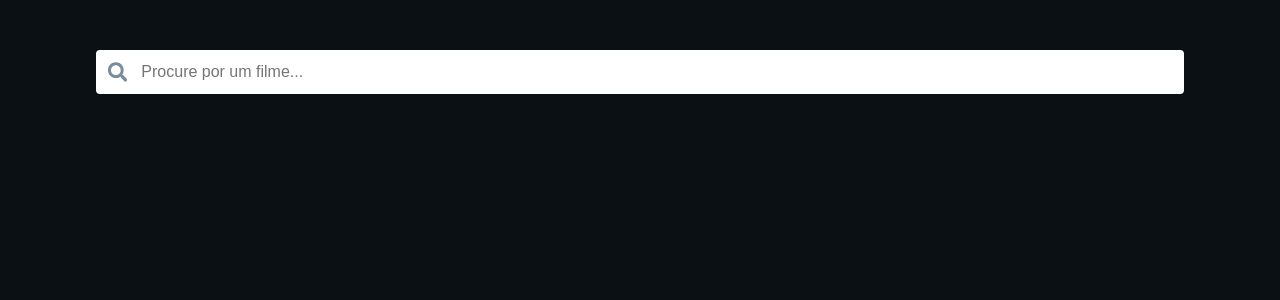
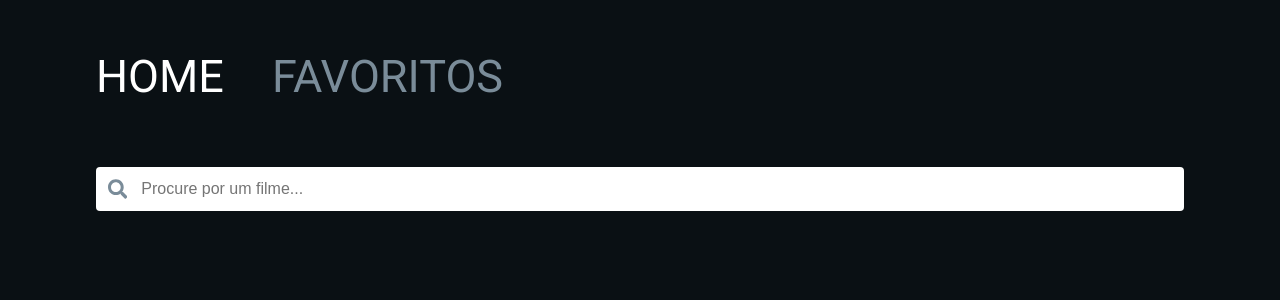
Before and after one commit to matheuscuba/catalogo-filmes-aula, a React (Create React App) app: page / in a window 1280 px wide. Shown: the top 300 px of the page. Built offline with nearby package versions, Linux system fonts and the light colour scheme.

Commit message:
Ajustes Rotas

```diff
--- a/package.json
+++ b/package.json
@@ -12,6 +12,7 @@
     "qs": "^6.10.1",
     "react": "^17.0.2",
     "react-dom": "^17.0.2",
+    "react-router-dom": "^6.0.1",
     "react-scripts": "4.0.3",
     "web-vitals": "^1.1.2"
   },
--- a/src/App.js
+++ b/src/App.js
@@ -1,40 +1,22 @@
 import React, { Component } from 'react';
+import './App.scss';
 
-import './App.scss';
-import MovieCard from './components/MovieCard';
-import SearchBar from './components/SearchBar';
-import MovieAPI from './services/MovieAPI';
+import { Route, Routes, BrowserRouter as Router } from 'react-router-dom';
+import Home from './pages/Home';
+import Favoritos from './pages/Favoritos';
+import Navbar from './components/Navbar';
+
 class App extends Component {
-
-    state = {
-        movies: []
-    }
-
-    onSearch(title){
-
-        if(!title){
-            this.setState({
-                movies: []
-            })
-
-            return;
-        }
-
-        MovieAPI.searchMovies(title)
-            .then((data) => {
-                this.setState({
-                    movies: Array.from(data.data.results).sort((a, b) => new Date(b.release_date) - new Date(a.release_date))
-                })
-            });
-    }
-
     render(){
         return (
             <div className="App">
-                <SearchBar onSearch={(title) => this.onSearch(title)}/>
-                <div className="movie-wrapper">
-                    { this.state.movies.map(movie => <MovieCard movie={movie} />) }
-                </div>
+               <Router>
+                   <Navbar />
+                   <Routes>
+                       <Route path="/" element={<Home />} />
+                       <Route path="/favoritos" element={<Favoritos />} />
+                   </Routes>
+               </Router>
             </div>
         );
     }
--- a/src/App.scss
+++ b/src/App.scss
@@ -11,10 +11,3 @@ body{
   margin: auto;
   margin-top: 50px;
 }
-
-.movie-wrapper{
-  display: flex;
-  flex-direction: row;
-  flex-wrap: wrap;
-  justify-content: space-between;
-}
--- a/src/components/MovieCard/index.js
+++ b/src/components/MovieCard/index.js
@@ -2,12 +2,19 @@ import React, { Component } from 'react'
 import './movieCard.scss'
 import HeartSvg from './../../svg/heart';
 import HeartFullSvg from './../../svg/heart-full';
+const NO_IMAGE = 'https://via.placeholder.com/180x240';
+
 class MovieCard extends Component {
 
     render(){
 
         let movie = this.props.movie;
-        movie.image = 'https://image.tmdb.org/t/p/w500' + movie.poster_path;
+
+        if(movie.poster_path) {
+            movie.image = 'https://image.tmdb.org/t/p/w500' + movie.poster_path;
+        } else {
+            movie.image = NO_IMAGE;
+        }
 
         let releaseDate = new Date(movie.release_date);
         movie.year = releaseDate.getUTCFullYear();
--- /dev/null
+++ b/src/components/Navbar/index.js
@@ -0,0 +1,51 @@
+import React, { Component } from 'react';
+import { Link } from 'react-router-dom';
+
+import './navbar.scss';
+
+export default class Navbar extends Component {
+
+    state = {
+        menu: [
+            { label: 'HOME', path: '/', active: true }, //0
+            { label: 'FAVORITOS', path: '/favoritos'  }, //1
+        ],
+    }
+
+    componentDidMount(){
+        var location = window.location;
+        let menu = this.state.menu.map((item) => ({
+            ...item,
+            active: item.path == location.pathname
+        }));
+
+        this.setState({ menu });
+    }
+
+    toggleActive(index){
+        let menu = this.state.menu;
+        menu = menu.map((item) => ({ ...item, active: false }));
+        menu[index].active = true;
+        this.setState({ menu });
+    }
+
+    render() {
+        return (
+            <nav className="nav">
+                <ul>
+                    { this.state.menu.map((item, index) => (
+                        <li>
+                            <Link
+                                to={item.path}
+                                onClick={() => this.toggleActive(index)}
+                                className={item.active ? 'active' : ''}
+                            >
+                                {item.label}
+                            </Link>
+                        </li>
+                    ))}
+                </ul>
+            </nav>
+        );
+    }
+}
--- /dev/null
+++ b/src/components/Navbar/navbar.scss
@@ -0,0 +1,28 @@
+@import './../../variaveis';
+
+.nav{
+    width: 100%;
+    margin-bottom: 4rem;
+
+    ul {
+        list-style: none;
+        padding: 0;
+        width: 100%;
+
+        li {
+            display: inline-block;
+            margin-right: 3rem;
+
+            a {
+                color: $lightGrey;
+                font-size: 45px;
+                font-weight: lighter;
+                text-decoration: none;
+
+                &.active{
+                    color: white;
+                }
+            }
+        }
+    }
+}
--- /dev/null
+++ b/src/pages/Favoritos/index.js
@@ -0,0 +1,13 @@
+import React, { Component } from 'react';
+
+// import { Container } from './styles';
+
+export default class Favoritos extends Component {
+    render() {
+        return (
+            <div>
+                <h1>Favoritos</h1>
+            </div>
+        );
+    }
+}
--- /dev/null
+++ b/src/pages/Home/index.js
@@ -0,0 +1,44 @@
+import React, { Component } from 'react';
+
+import './styles.scss';
+import MovieCard from './../../components/MovieCard';
+import SearchBar from './../../components/SearchBar';
+import MovieAPI from './../../services/MovieAPI';
+
+class Home extends Component {
+
+    state = {
+        movies: []
+    }
+
+    onSearch(title){
+
+        if(!title){
+            this.setState({
+                movies: []
+            })
+
+            return;
+        }
+
+        MovieAPI.searchMovies(title)
+            .then((data) => {
+                this.setState({
+                    movies: Array.from(data.data.results).sort((a, b) => new Date(b.release_date) - new Date(a.release_date))
+                })
+            });
+    }
+
+    render(){
+        return (
+            <>
+                <SearchBar onSearch={(title) => this.onSearch(title)}/>
+                <div className="movie-wrapper">
+                    { this.state.movies.map(movie => <MovieCard movie={movie} />) }
+                </div>
+            </>
+        );
+    }
+}
+
+export default Home;
--- /dev/null
+++ b/src/pages/Home/styles.scss
@@ -0,0 +1,6 @@
+.movie-wrapper{
+    display: flex;
+    flex-direction: row;
+    flex-wrap: wrap;
+    justify-content: space-between;
+}
```
Also changed, not shown: 1 other file (tests, documents, lock files or other folders).
